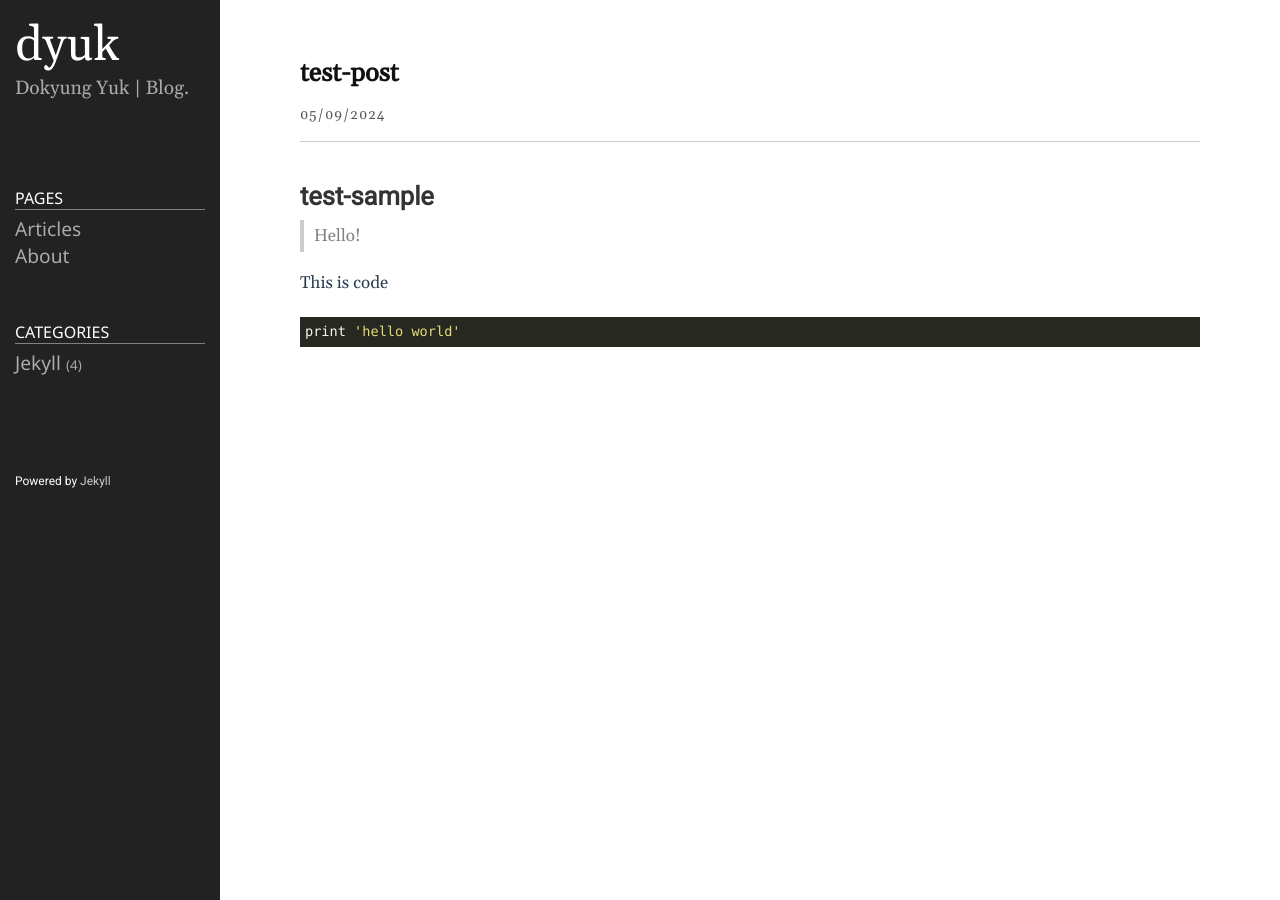
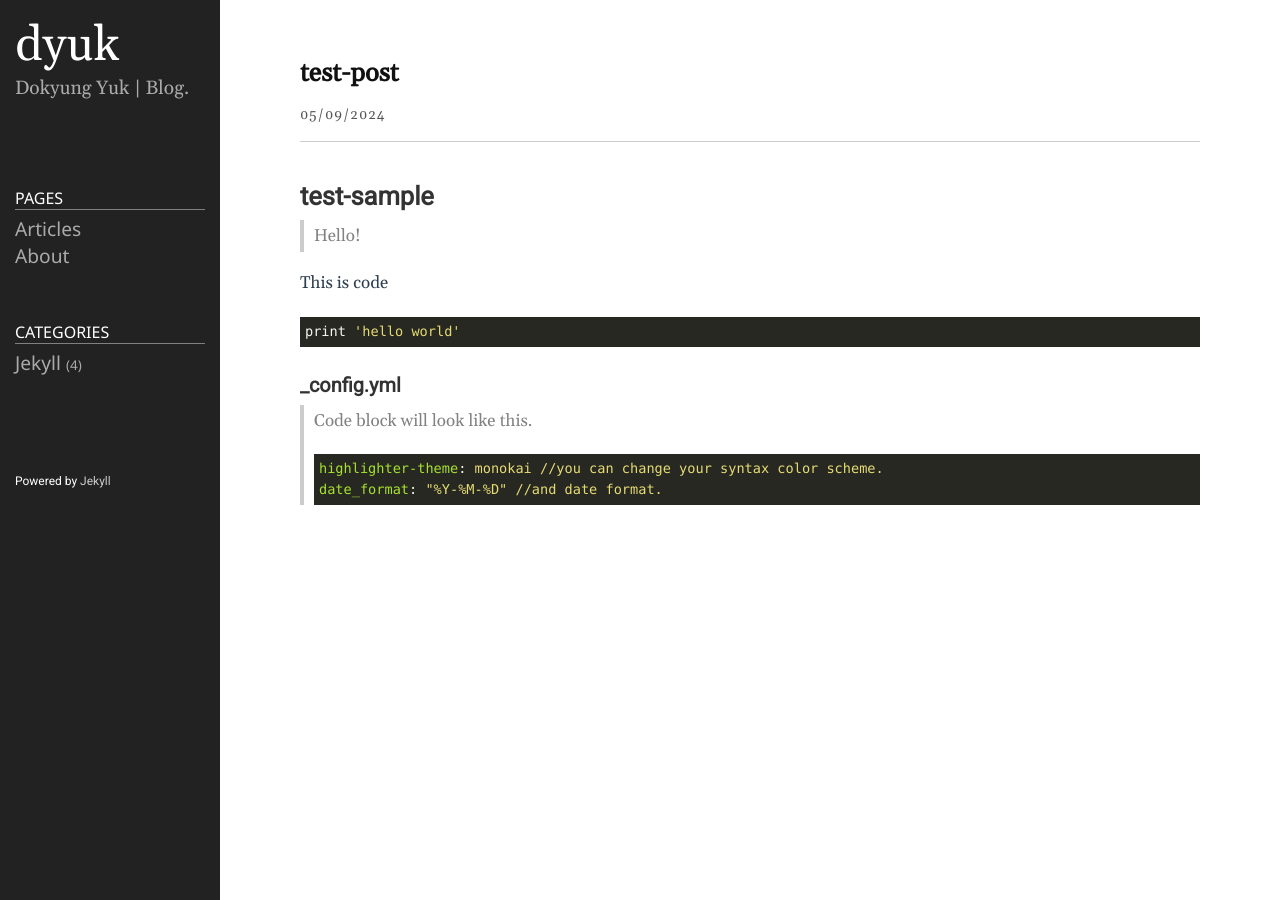
Before and after one commit to dyuk01/blog, a Jekyll site: the page built from _posts/2024-05-09-post1.markdown, in a window 1280 px wide. Built offline with Jekyll 4.4.1, drawn with Linux system fonts in a browser that asks for light colours.

Commit message:
Update 2024-05-09-post1.markdown

````diff
--- a/_posts/2024-05-09-post1.markdown
+++ b/_posts/2024-05-09-post1.markdown
@@ -11,3 +11,10 @@ This is code
 ```ruby
 print 'hello world'
 ```
+
+### _config.yml
+> Code block will look like this.
+```yml
+highlighter-theme: monokai //you can change your syntax color scheme.
+date_format: "%Y-%M-%D" //and date format.
+```
````
